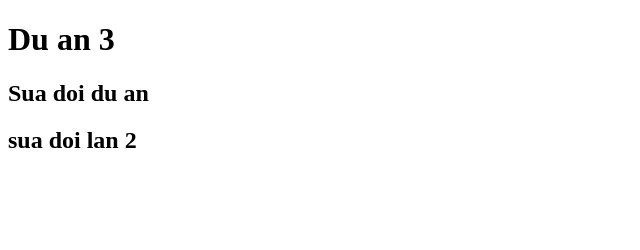
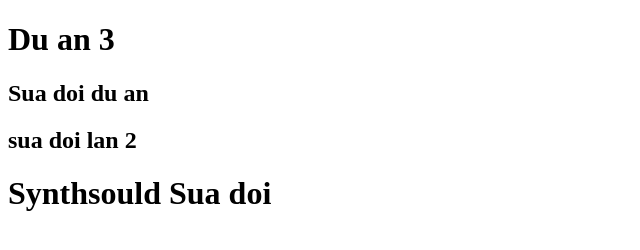
Before and after one commit to synthsould-sudo/duan3, a plain HTML site: page index.html in a window 1280 px wide. Shown: the whole page, without its empty margins (0-640 px from the left). Drawn offline with Linux system fonts and the light colour scheme.

Commit message:
synthSuadoi lan1

```diff
--- a/index.html
+++ b/index.html
@@ -9,6 +9,6 @@
     <h1>Du an 3</h1>
     <h2>Sua doi du an</h2>
     <h2>sua doi lan 2</h2>
-
+<h1>Synthsould Sua doi</h1>
 </body>
 </html>
```
